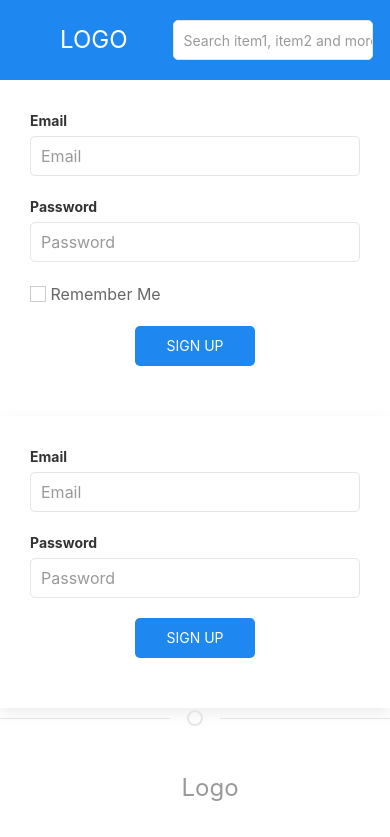
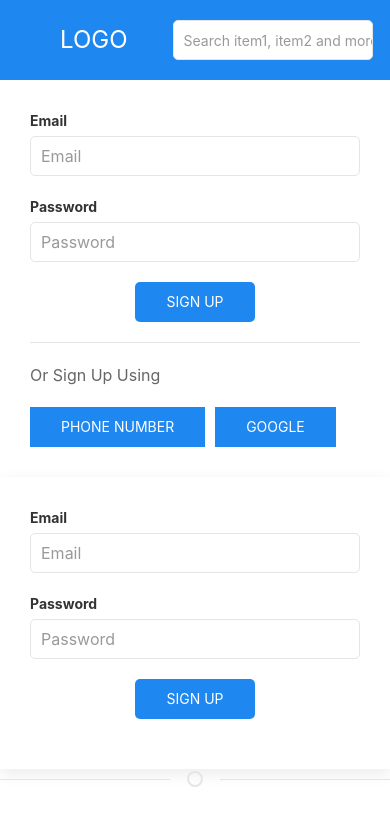
Before and after one commit to srinibasbiswal/My-Shop, a React (Create React App) app: page /signup in a window 390 px wide. Shown: the top 837 px of the page. Built offline with nearby package versions, Linux system fonts and the light colour scheme.

Commit message:
Add phone auth in sign up page

```diff
--- a/src/components/Forms/SignupForm.js
+++ b/src/components/Forms/SignupForm.js
@@ -1,61 +1,55 @@
-import React from "react";
+import React, { useState } from "react";
 import { useFormik } from "formik";
-import firebase from "../../firebaseConfig";
+import { signUp } from "../../actions/authActions";
+import { useDispatch, useSelector } from "react-redux";
+import { authTypes } from "../../data/enums/authTypes";
 
 function SignupForm() {
+	const dispatch = useDispatch();
+	const authentication = useSelector((state) => state.authentication);
+
+	const [authType, setAuthType] = useState(authTypes.EMAIL);
+
 	const formik = useFormik({
 		initialValues: {
 			email: "",
 			password: "",
-			rememberMe: false,
+			phoneNumber: "",
+			otp: "",
+			authType: authType,
 		},
 		onSubmit: (values) => {
-			if (values.rememberMe) {
-				firebase
-					.auth()
-					.setPersistence(firebase.auth.Auth.Persistence.LOCAL)
-					.then(function () {
-						return firebase
-							.auth()
-							.createUserWithEmailAndPassword(
+			dispatch(
+				signUp(
+					values.authType,
 					values.email,
-								values.password
+					values.password,
+					values.phoneNumber,
+					values.otp
 				)
-							.catch(function (error) {
-								var errorCode = error.code;
-								var errorMessage = error.message;
-								alert(errorMessage);
-							});
-					})
-					.catch(function (error) {
-						var errorCode = error.code;
-						var errorMessage = error.message;
-					});
-			} else {
-				firebase
-					.auth()
-					.setPersistence(firebase.auth.Auth.Persistence.SESSION)
-					.then(function () {
-						return firebase
-							.auth()
-							.createUserWithEmailAndPassword(
-								values.email,
-								values.password
-							)
-							.catch(function (error) {
-								var errorCode = error.code;
-								var errorMessage = error.message;
-								alert(errorMessage);
-							});
-					})
-					.catch(function (error) {
-						var errorCode = error.code;
-						var errorMessage = error.message;
-					});
-			}
+			);
 		},
 	});
 
+	const submitOTP = (e) => {
+		formik.values.otp = formik.values.otp.toString();
+		formik.handleSubmit(e);
+	};
+
+	const submitPhoneNumber = (e) => {
+		console.log("Came here");
+		console.log(formik.values);
+		formik.values.phoneNumber = formik.values.phoneNumber.toString();
+		formik.values.otp = "";
+		formik.handleSubmit(e);
+	};
+
+	const setAuthTypeState = (authState) => {
+		formik.values.authType = authState;
+		setAuthType(authState);
+	};
+
+	if (authType === authTypes.EMAIL) {
 		return (
 			<div className={`uk-card uk-card-body uk-card-default`}>
 				<form
@@ -84,7 +78,7 @@ function SignupForm() {
 					<div className={`uk-margin uk-width-1-1`}>
 						<label
 							className={`uk-form-label uk-text-bold`}
-						htmlFor="email"
+							htmlFor="password"
 						>
 							Password
 						</label>
@@ -99,20 +93,50 @@ function SignupForm() {
 								value={formik.values.password}
 							/>
 						</div>
-					<div class="uk-margin uk-grid-small uk-child-width-auto uk-grid">
-						<label>
-							<input
-								class="uk-checkbox"
-								type="checkbox"
-								id="rememberMe"
-								name="rememberMe"
-								onChange={formik.handleChange}
-								value={false}
-							/>{" "}
-							Remember Me
-						</label>
+
+						{(() => {
+							if (authentication.isSignUpError) {
+								return (
+									<div
+										class="uk-alert-danger uk-text-center"
+										uk-alert={`true`}
+									>
+										<a
+											class="uk-alert-close"
+											uk-close={`true`}
+										></a>
+										{(() => {
+											if (
+												authentication.errorMessage !==
+													undefined &&
+												authentication.errorMessage !==
+													""
+											) {
+												return (
+													<p>
+														{
+															authentication.errorMessage
+														}
+													</p>
+												);
+											} else {
+												return (
+													<p>
+														Sorry! Some error
+														occurred. Please try
+														again later.
+													</p>
+												);
+											}
+										})()}
 									</div>
-					<div className={`uk-margin uk-width-1-1 uk-text-center`}>
+								);
+							}
+						})()}
+
+						<div
+							className={`uk-margin uk-width-1-1 uk-text-center`}
+						>
 							<button
 								className={`uk-button uk-button-primary uk-border-rounded`}
 								type="submit"
@@ -122,8 +146,207 @@ function SignupForm() {
 						</div>
 					</div>
 				</form>
+				<hr />
+				<div>
+					<p>Or Sign Up Using</p>
+					<div>
+						<button
+							className={`uk-button uk-button-primary uk-margin-small-right`}
+							onClick={() => setAuthTypeState(authTypes.PHONE)}
+						>
+							Phone Number
+						</button>
+						<button className={`uk-button uk-button-primary`}>
+							Google
+						</button>
+					</div>
+				</div>
+			</div>
+		);
+	} else if (authType === authTypes.PHONE) {
+		return (
+			<div className={`uk-card uk-card-body uk-card-default`}>
+				{(() => {
+					if (!authentication.isOTPSent) {
+						return (
+							<form
+								className={`uk-form-stacked uk-text-left`}
+								onSubmit={(e) => submitPhoneNumber(e)}
+							>
+								<div className={`uk-margin uk-width-1-1`}>
+									<label
+										className={`uk-form-label uk-text-bold`}
+										htmlFor="phoneNumber"
+									>
+										Phone Number
+									</label>
+									<div className={`uk-form-controls`}>
+										<input
+											className={`uk-input uk-border-rounded`}
+											placeholder="Phone Number"
+											id="phoneNumber"
+											name="phoneNumber"
+											type="number"
+											onChange={formik.handleChange}
+											value={formik.values.phoneNumber}
+										/>
+									</div>
+								</div>
+								<div id="recaptcha-container"></div>
+
+								{(() => {
+									if (authentication.isSignUpError) {
+										return (
+											<div
+												class="uk-alert-danger uk-text-center"
+												uk-alert={`true`}
+											>
+												<a
+													class="uk-alert-close"
+													uk-close={`true`}
+												></a>
+												{(() => {
+													if (
+														authentication.errorMessage !==
+															undefined &&
+														authentication.errorMessage !==
+															""
+													) {
+														return (
+															<p>
+																{
+																	authentication.errorMessage
+																}
+															</p>
+														);
+													} else {
+														return (
+															<p>
+																Sorry! Some
+																error occurred.
+																Please try again
+																later.
+															</p>
+														);
+													}
+												})()}
 											</div>
 										);
 									}
+								})()}
+
+								<div
+									className={`uk-margin uk-width-1-1 uk-text-center`}
+								>
+									<button
+										className={`uk-button uk-button-primary uk-border-rounded`}
+										type="submit"
+									>
+										Sign Up
+									</button>
+								</div>
+							</form>
+						);
+					} else {
+						return (
+							<form
+								className={`uk-form-stacked uk-text-left`}
+								onSubmit={(e) => submitOTP(e)}
+							>
+								<div className={`uk-margin uk-width-1-1`}>
+									<label
+										className={`uk-form-label uk-text-bold`}
+										htmlFor="otp"
+									>
+										OTP
+									</label>
+									<div className={`uk-form-controls`}>
+										<input
+											className={`uk-input uk-border-rounded`}
+											placeholder="otp"
+											id="otp"
+											name="otp"
+											type="number"
+											onChange={formik.handleChange}
+											value={formik.values.otp}
+										/>
+									</div>
+								</div>
+
+								{(() => {
+									if (authentication.isSignUpError) {
+										return (
+											<div
+												class="uk-alert-danger uk-text-center"
+												uk-alert={`true`}
+											>
+												<a
+													class="uk-alert-close"
+													uk-close={`true`}
+												></a>
+												{(() => {
+													if (
+														authentication.errorMessage !==
+															undefined &&
+														authentication.errorMessage !==
+															""
+													) {
+														return (
+															<p>
+																{
+																	authentication.errorMessage
+																}
+															</p>
+														);
+													} else {
+														return (
+															<p>
+																Sorry! Some
+																error occurred.
+																Please try again
+																later.
+															</p>
+														);
+													}
+												})()}
+											</div>
+										);
+									}
+								})()}
+
+								<div
+									className={`uk-margin uk-width-1-1 uk-text-center`}
+								>
+									<button
+										className={`uk-button uk-button-primary uk-border-rounded`}
+										type="submit"
+									>
+										Sign Up
+									</button>
+								</div>
+							</form>
+						);
+					}
+				})()}
+
+				<hr />
+				<div>
+					<p>Or Sign Up Using</p>
+					<div>
+						<button
+							className={`uk-button uk-button-primary uk-margin-small-right`}
+							onClick={() => setAuthTypeState(authTypes.EMAIL)}
+						>
+							Email
+						</button>
+						<button className={`uk-button uk-button-primary`}>
+							Google
+						</button>
+					</div>
+				</div>
+			</div>
+		);
+	}
+}
 
 export default SignupForm;
```
Lines whose indentation alone changed are shown as unchanged.
